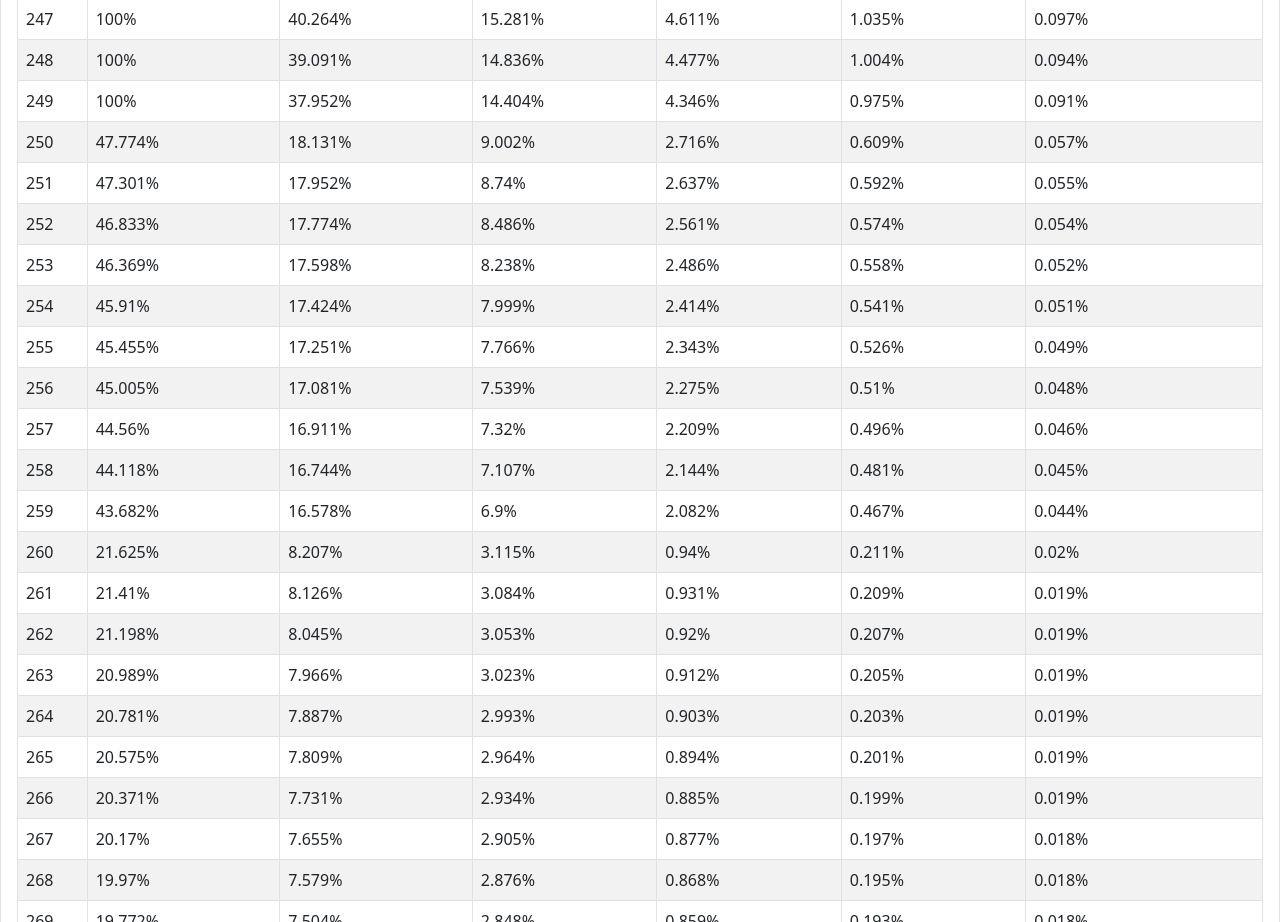
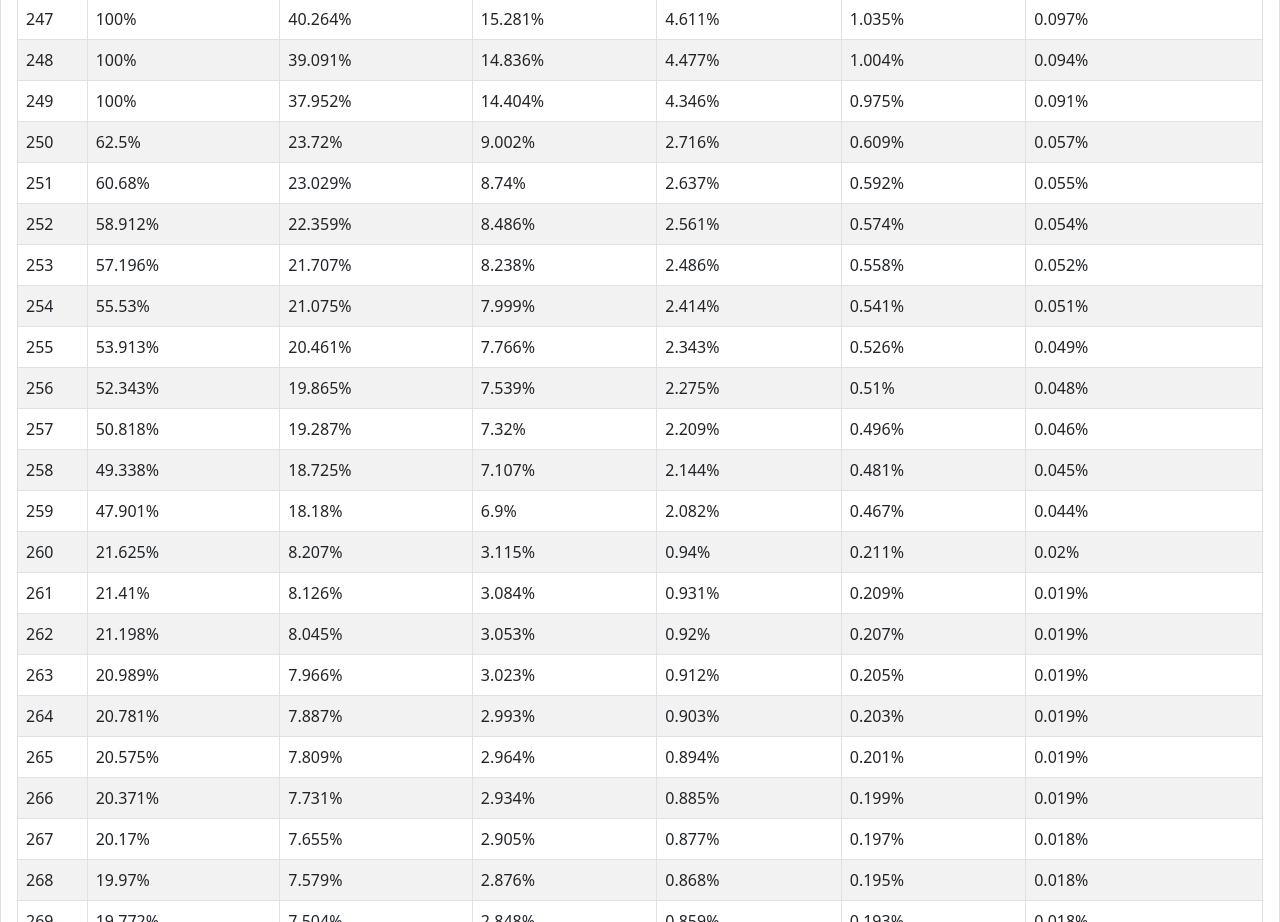
Before and after one commit to lms0806/MapleStroy-info, a React (Create React App) app: page /MapleStroy-info/Potion in a window 1280 px wide. Shown: the part 2100-3022 px from the top of the page. Built offline with nearby package versions, Linux system fonts and the light colour scheme; the HTML template or start-up script is replaced by a standard one.

Commit message:
250~259 경험치 감소관련 비약 오류 수정

```diff
--- a/src/page/Potion.js
+++ b/src/page/Potion.js
@@ -3,20 +3,20 @@ import { Card, Table } from "react-bootstrap";
 
 const Potion = () => {
   const limit = [
-    47.774, 47.301, 46.833, 46.369, 45.91, 45.455, 45.005, 44.56, 44.118,
-    43.682, 21.625, 21.41, 21.198, 20.989, 20.781, 20.575, 20.371, 20.17, 19.97,
-    19.772, 9.788, 9.691, 9.595, 9.5, 9.406, 4.657, 4.233, 3.848, 3.499, 3.181,
-    1.575, 1.431, 1.301, 1.183, 1.075, 0.532, 0.484, 0.44, 0.4, 0.364, 0.18,
-    0.164, 0.149, 0.135, 0.123, 0.061, 0.055, 0.005, 0.046, 0.03,
+    62.5, 60.68, 58.912, 57.196, 55.53, 53.913, 52.343, 50.818, 49.338, 47.901,
+    21.625, 21.41, 21.198, 20.989, 20.781, 20.575, 20.371, 20.17, 19.97, 19.772,
+    9.788, 9.691, 9.595, 9.5, 9.406, 4.657, 4.233, 3.848, 3.499, 3.181, 1.575,
+    1.431, 1.301, 1.183, 1.075, 0.532, 0.484, 0.44, 0.4, 0.364, 0.18, 0.164,
+    0.149, 0.135, 0.123, 0.061, 0.055, 0.005, 0.046, 0.03,
   ];
 
   const Typhoon = [
     62.5, 60.68, 58.912, 57.196, 55.53, 42.716, 41.472, 40.264, 39.091, 37.952,
-    18.131, 17.952, 17.774, 17.598, 17.424, 17.251, 17.081, 16.911, 16.744,
-    16.578, 8.207, 8.126, 8.045, 7.966, 7.887, 7.809, 7.731, 7.655, 7.579,
-    7.504, 3.715, 3.678, 3.642, 3.606, 3.57, 1.767, 1.607, 1.461, 1.328, 1.207,
-    0.598, 0.543, 0.494, 0.449, 0.408, 0.202, 0.184, 0.167, 0.152, 0.138, 0.068,
-    0.062, 0.056, 0.051, 0.047, 0.023, 0.021, 0.019, 0.017, 0.012,
+    23.72, 23.029, 22.359, 21.707, 21.075, 20.461, 19.865, 19.287, 18.725,
+    18.18, 8.207, 8.126, 8.045, 7.966, 7.887, 7.809, 7.731, 7.655, 7.579, 7.504,
+    3.715, 3.678, 3.642, 3.606, 3.57, 1.767, 1.607, 1.461, 1.328, 1.207, 0.598,
+    0.543, 0.494, 0.449, 0.408, 0.202, 0.184, 0.167, 0.152, 0.138, 0.068, 0.062,
+    0.056, 0.051, 0.047, 0.023, 0.021, 0.019, 0.017, 0.012,
   ];
 
   const extreme3 = [
```
